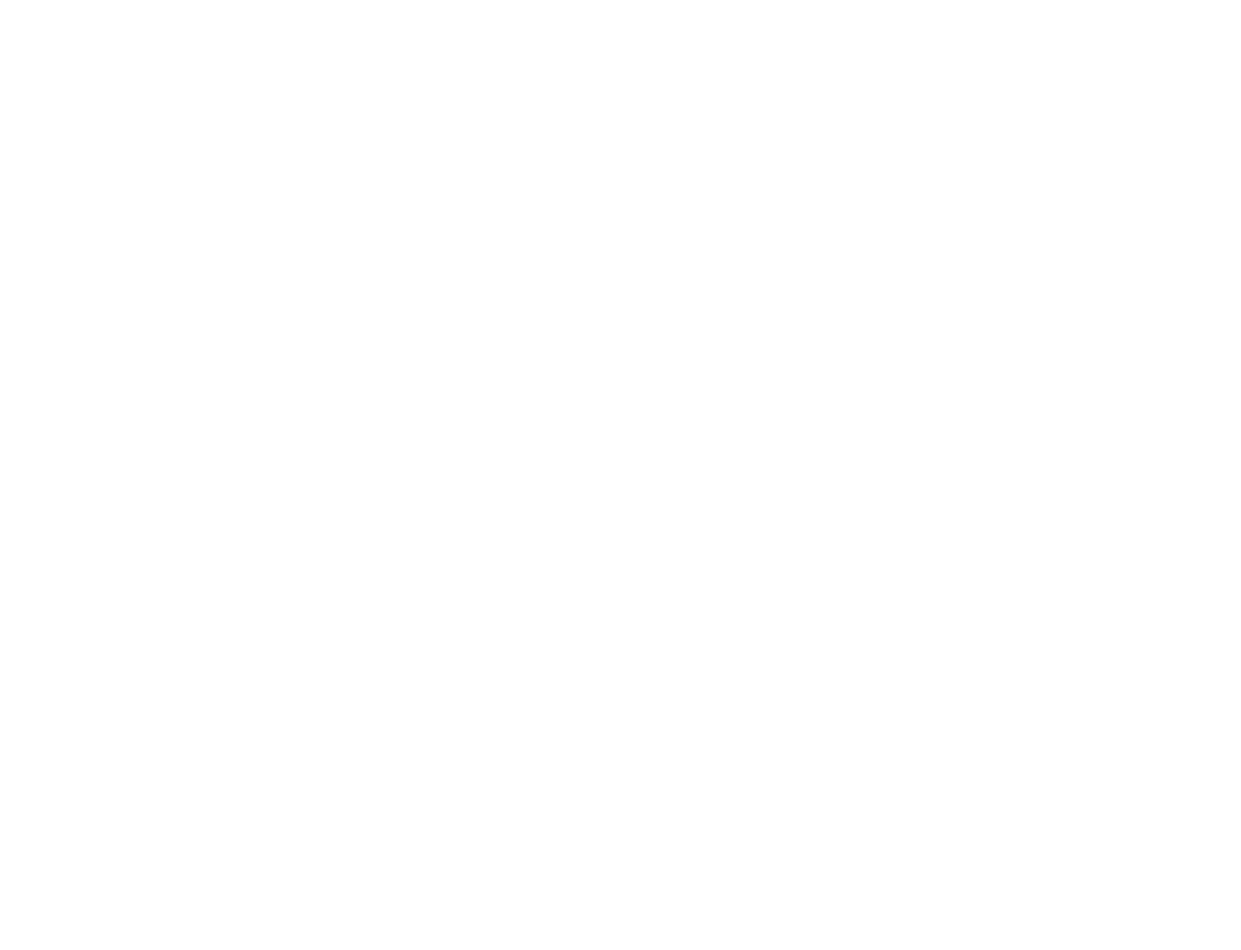
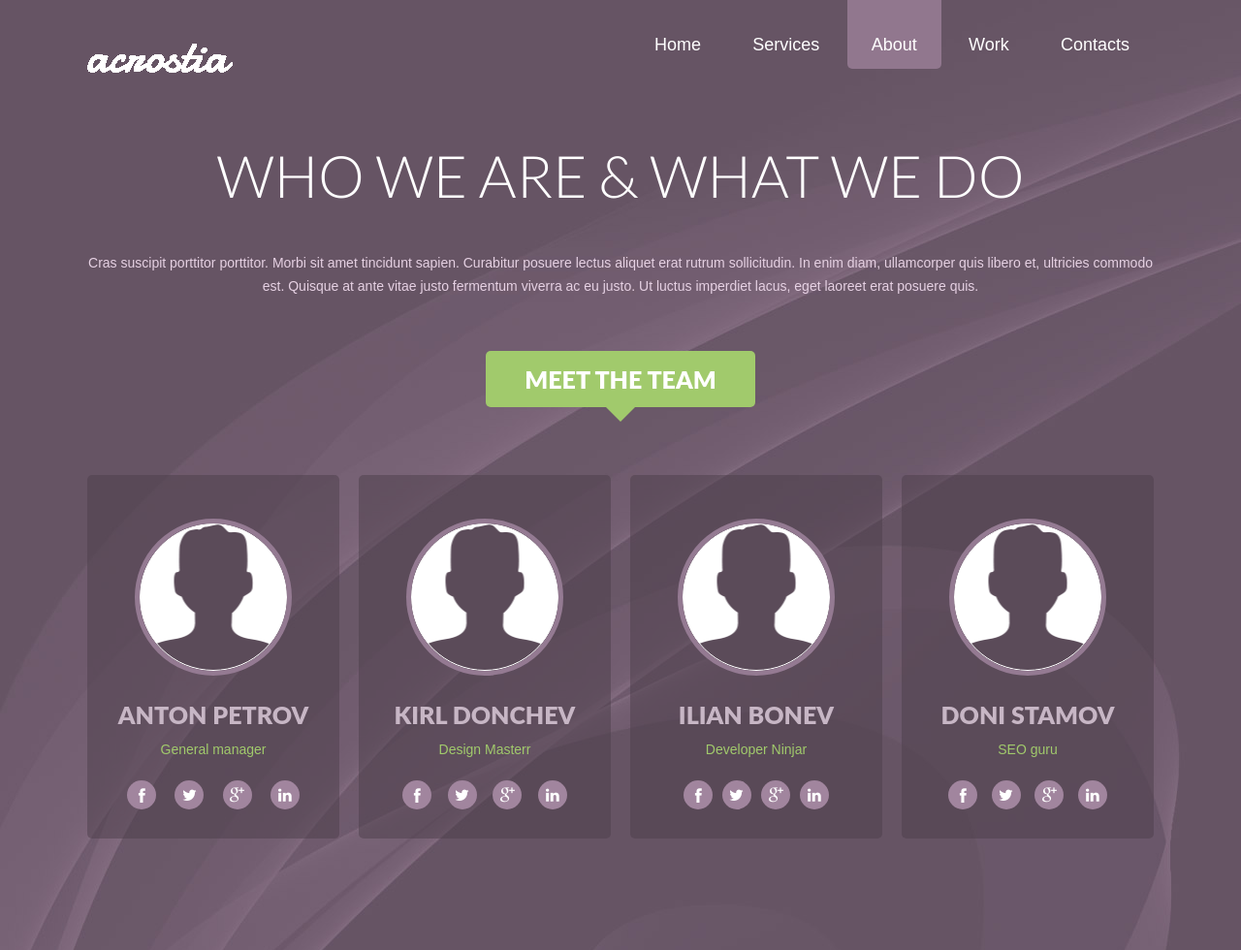
Before and after one commit to nollac-acronostia/nollac-acronostia.github.io, a plain HTML site: page about.html in a window 1280 px wide. Shown: the whole page at 97% size. Before the commit the page ends 800 px from the top, so only its background shows below. Drawn offline with Linux system fonts and the light colour scheme.

Commit message:
add page about

```diff
--- a/about.html
+++ b/about.html
@@ -0,0 +1,90 @@
+<!DOCTYPE html>
+<html lang="en">
+<head>
+	<meta charset="UTF-8">
+	<title>Acronostia - About</title>
+	<meta http-equiv="X-UA-Compatible" content="IE=edge">
+	<meta name="viewport" content="width=device-width, user-scalable=no, initial-scale=1.0, maximum-scale=1.0, minimum-scale=1.0">
+	<link href="https://fonts.googleapis.com/css?family=Lato:300,400,700,900" rel="stylesheet">
+	<link rel="stylesheet" href="css/normalize.css">
+	<link rel="stylesheet" href="css/about.css">
+</head>
+<body>
+	<div class="wrapper">
+		<div class="main">
+			<div class="container">
+				<div class="head">
+					<div class="logo"><a href="#"></a></div>
+					<ul class="nav_menu">
+						<li class="nav_menu_item"><a href="index.html" class="nav_menu_link page_home ">Home</a></li>
+						<li class="nav_menu_item"><a href="services.html" class="nav_menu_link page_services">Services</a></li>
+						<li class="nav_menu_item"><a href="about.html" class="nav_menu_link page_about active">About</a></li>
+						<li class="nav_menu_item"><a href="work.html" class="nav_menu_link page_work">Work</a></li>
+						<li class="nav_menu_item"><a href="contacts.html" class="nav_menu_link page_contacts">Contacts</a></li>
+					</ul>
+				</div> <!-- head -->
+				<div class="about_content">
+					<h3 class="about_content_title">Who we are & what we do</h3>
+					<p class="about_content_text">Cras suscipit porttitor porttitor. Morbi sit amet tincidunt sapien. Curabitur posuere lectus aliquet erat rutrum sollicitudin. In enim diam, ullamcorper quis libero et, ultricies commodo est. Quisque at ante vitae justo fermentum viverra ac eu justo. Ut luctus imperdiet lacus, eget laoreet erat posuere quis.</p>
+					<div class="meet">meet the team</div>
+				</div> <!-- about_content -->
+				<div class="about_team">
+					<div class="about_user">
+						<div class="about_user_pic manager"></div>
+						<div class="about_user_descr">
+							<h2 class="about_user_title">Anton Petrov</h2>
+							<p class="about_user_text">General manager</p>
+							<ul class="about_user_social">
+								<li class="user_social_fb" ><a class="user_social_link fb" href="#"></a></li>
+								<li class="user_social_tw" ><a class="user_social_link tw" href="#"></a></li>
+								<li class="user_social_google" ><a class="user_social_link google" href="#"></a></li>
+								<li class="user_social_in" ><a class="user_social_link in" href="#"></a></li>
+							</ul>
+						</div>
+					</div> <!-- about_user -->
+					<div class="about_user">
+						<div class="about_user_pic designer"></div>
+						<div class="about_user_descr">
+							<h2 class="about_user_title">Kirl DONCHEV</h2>
+							<p class="about_user_text">Design Masterr</p>
+							<ul class="about_user_social">
+								<li class="user_social_fb" ><a class="user_social_link fb" href="#"></a></li>
+								<li class="user_social_tw" ><a class="user_social_link tw" href="#"></a></li>
+								<li class="user_social_google" ><a class="user_social_link google" href="#"></a></li>
+								<li class="user_social_in" ><a class="user_social_link in" href="#"></a></li>
+							</ul>
+						</div>
+					</div> <!-- about_user -->
+					<div class="about_user">
+						<div class="about_user_pic manager"></div>
+						<div class="about_user_descr">
+							<h2 class="about_user_title">Ilian Bonev</h2>
+							<p class="about_user_text">Developer Ninjar</p>
+							<ul class="about_user_social">
+								<li class="user_social_fb" ><a class="user_social_link fb" href="#"></a></li>
+								<li class="user_social_tw" ><a class="user_social_link tw" href="#"></a></li>
+								<li class="user_social_google" ><a class="user_social_link google" href="#"></a></li>
+								<li class="user_social_in" ><a class="user_social_link in" href="#"></a></li>
+							</ul>
+						</div>
+					</div> <!-- about_user -->
+					<div class="about_user">
+						<div class="about_user_pic manager"></div>
+						<div class="about_user_descr">
+							<h2 class="about_user_title">Doni Stamov</h2>
+							<p class="about_user_text">SEO guru</p>
+							<ul class="about_user_social">
+								<li class="user_social_fb" ><a class="user_social_link fb" href="#"></a></li>
+								<li class="user_social_tw" ><a class="user_social_link tw" href="#"></a></li>
+								<li class="user_social_google" ><a class="user_social_link google" href="#"></a></li>
+								<li class="user_social_in" ><a class="user_social_link in" href="#"></a></li>
+							</ul>
+						</div>
+					</div> <!-- about_user -->
+				</div> <!-- about_team -->
+
+			</div> <!-- container -->
+		</div> <!-- page1 -->
+	</div> <!-- wrapper -->
+</body>
+</html>
--- a/sass/about.scss
+++ b/sass/about.scss
@@ -0,0 +1,241 @@
+body {
+	width: 100%;
+	height: 100%;
+	font-size: 16px;
+}
+
+.container {
+	max-width: 1100px;
+	margin: 0 auto;
+	padding: 0 20px;
+}
+
+.main {
+	background: url(../img/background-p3.jpg);
+}
+
+.head {
+	display: flex;
+	justify-content: space-between;
+}
+
+.logo {
+	width: 150px;
+	height: 30px;
+	background: url(../img/logo.png);
+	margin-top: 45px;
+}
+
+.nav_menu {
+	display: flex;
+	list-style: none;
+	justify-content: space-between;
+	padding: 0;
+	max-width: 540px;
+	width: 100%;
+}
+
+.nav_menu_link {
+	color: white;
+	font-family: Lato Regular, sans-serif;
+	font-size: 18px;
+	font-weight: 400;
+	line-height: 60px;
+	text-decoration: none;
+	padding: 40px 25px 15px 25px;
+	border-radius: 5px;
+}
+
+/* active page */
+
+.page_home.active {
+	background-color: #74c7d5;
+	border-radius: 5px;
+}
+
+.page_services.active {
+	background-color: #df5c64;
+	border-radius: 5px;
+}
+
+.page_about.active {
+	background-color: #91778e;
+	border-radius: 5px;
+}
+
+.page_work.active {
+	background-color: #a1ca6c;
+	border-radius: 5px;
+}
+
+.page_contacts.active {
+	background-color: #82c8bd;
+	border-radius: 5px;
+}
+
+/* end active page */
+
+.about_content {
+	display: flex;
+	flex-direction: column;
+	align-items: center;
+	text-align: center;
+}
+
+.about_content_title {
+	color: white;
+	font-family: Lato, sans-serif;
+	font-size: 60px;
+	font-weight: 300;
+	line-height: 58px;
+	text-transform: uppercase;
+	margin-bottom: 35px;
+}
+
+.about_content_text {
+	color: #e6d1e3;
+	font-family: Lato Regular, sans-serif;
+	font-size: 14px;
+	font-weight: 400;
+	line-height: 24px;
+	margin-bottom: 55px;
+}
+
+.meet {
+	position: relative;
+	color: white;
+	font-family: Lato Black, sans-serif;
+	font-size: 25px;
+	font-weight: 900;
+	line-height: 58px;
+	text-transform: uppercase;
+	background: #a1ca6c;
+	border-radius: 5px;
+	padding: 0 40px;
+	margin-bottom: 70px;
+	&:after {
+		position: absolute;
+		content:"";
+		bottom: -15px;
+		left: calc(50% - 15px);
+		width: 0;
+		height: 0;
+		border-style: solid;
+		border-width: 15px 15px 0 15px;
+		border-color: #a1ca6c transparent transparent transparent;
+	}
+}
+
+.about_team {
+	display: flex;
+	justify-content: space-between;
+}
+
+.about_user {
+	background: rgba(77, 63, 75, 0.5);
+	border-radius: 5px;
+	max-width: 260px;
+	width: 100%;
+	display: flex;
+	flex-direction: column;
+	align-items: center;
+	text-align: center;
+	margin-bottom: 115px;
+	&:hover {
+		background: rgba(77, 63, 75, 0.8);
+	}
+}
+
+.about_user_pic {
+	position: relative;
+	width: 150px;
+	height: 150px;
+	background: #fff url(../img/user.png) no-repeat top center;
+	border-radius: 50%;
+	border: 1px solid #fff;
+	margin-top: 50px;
+	margin-bottom: 16px;
+	&:after {
+		position: absolute;
+		content:"";
+		width: 152px;
+		height: 152px;
+		top: -6px;
+		left: -6px;
+		border: 5px solid #947a92;
+		border-radius: 50%;
+	}
+}
+
+.about_user_title {
+	color: #c7b6c5;
+	font-family: Lato Black, sans-serif;
+	font-size: 25px;
+	font-weight: 900;
+	line-height: 58px;
+	text-transform: uppercase;
+	margin: 0;
+}
+
+.about_user_text {
+	color: #a1ca6c;
+	font-family: Lato Regular, sans-serif;
+	font-size: 14px;
+	font-weight: 400;
+	line-height: 1;
+	margin: 0;
+	margin-bottom: 25px;
+}
+
+.about_user_social {
+	display: flex;
+	list-style: none;
+	justify-content: space-around;
+	padding: 0;
+	margin-bottom: 30px;
+	& li {
+		width: 30px;
+		height: 30px;
+		border-radius: 50%;
+		background: #a1859e;
+	}
+}
+
+.user_social_link {
+	display: inline-block;
+	width: 30px;
+	height: 30px;
+	&.fb {
+		background: url(../img/facebook.png) no-repeat center center;
+	}
+	&.tw {
+		background: url(../img/twit.png) no-repeat center center;
+	}
+	&.google {
+		background: url(../img/g+.png) no-repeat center center;
+	}
+	&.in {
+		background: url(../img/lin.png) no-repeat center center;
+	}
+}
+
+.about_user:hover {
+	& .about_user_pic {
+		background: #fff url(../img/user-hover.png) no-repeat top center;
+	}
+	& .about_user_title {
+		color: #fff;
+	}
+	& .user_social_fb {
+		background: #4f689e;
+	}
+	& .user_social_tw {
+		background: #74c7d5;
+	}
+	& .user_social_google {
+		background: #df5c64;
+	}
+	& .user_social_in {
+		background: #3e61af;
+	}
+}
--- a/sass/main.scss
+++ b/sass/main.scss
@@ -10,7 +10,7 @@ body {
 	padding: 0 20px;
 }
 
-.page1 {
+.main {
 	background: url(../img/background.jpg);
 }
 
@@ -43,6 +43,7 @@ body {
 	line-height: 60px;
 	text-decoration: none;
 	padding: 40px 25px 15px 25px;
+	border-radius: 5px;
 }
 
 /* active page */
--- a/sass/services.scss
+++ b/sass/services.scss
@@ -10,7 +10,7 @@ body {
 	padding: 0 20px;
 }
 
-.page1 {
+.main {
 	background: url(../img/background-p2.jpg);
 }
 
@@ -43,6 +43,7 @@ body {
 	line-height: 60px;
 	text-decoration: none;
 	padding: 40px 25px 15px 25px;
+	border-radius: 5px;
 }
 
 /* active page */
```
Also changed, not shown: index.html (+4 -6 lines), services.html (+4 -7 lines), css/about.css, css/main.css, css/services.css, img/user-hover.png (added).
